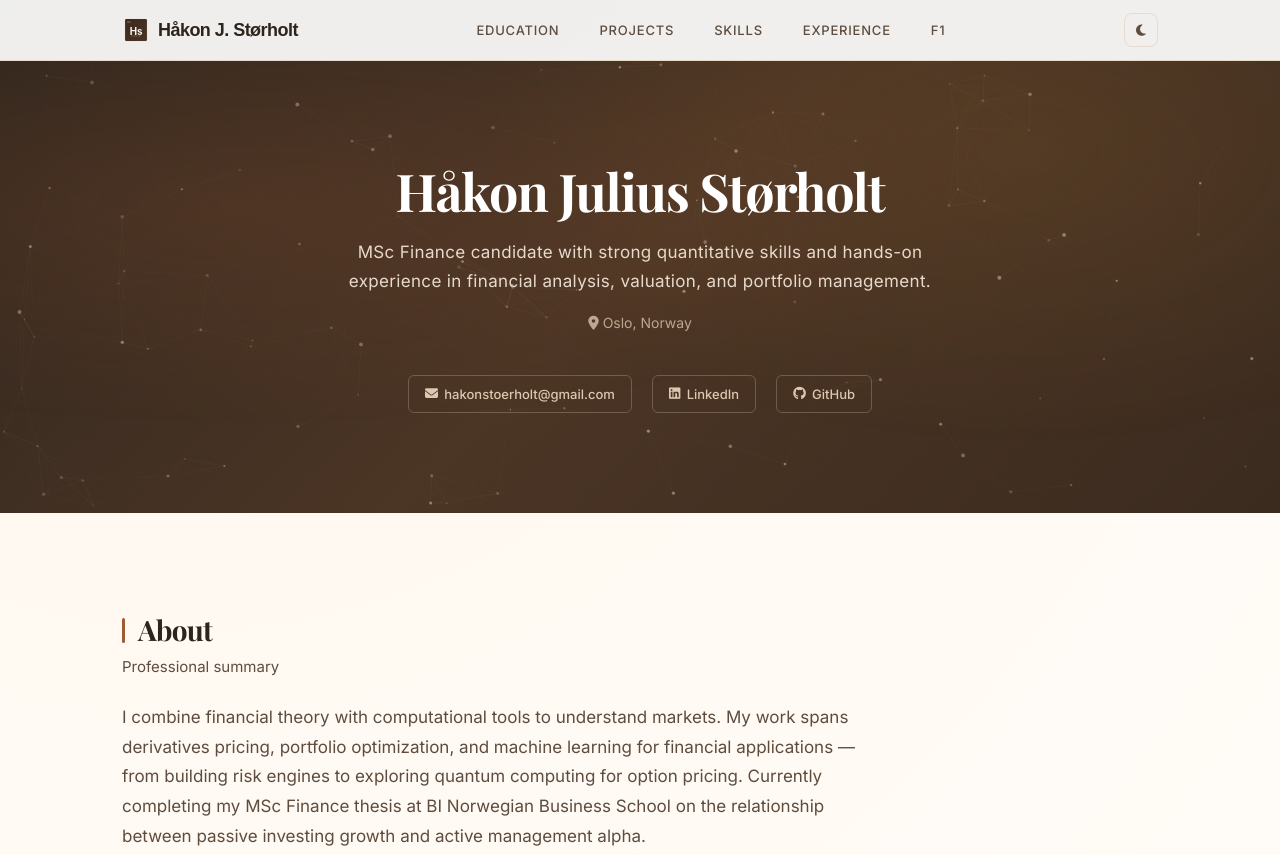
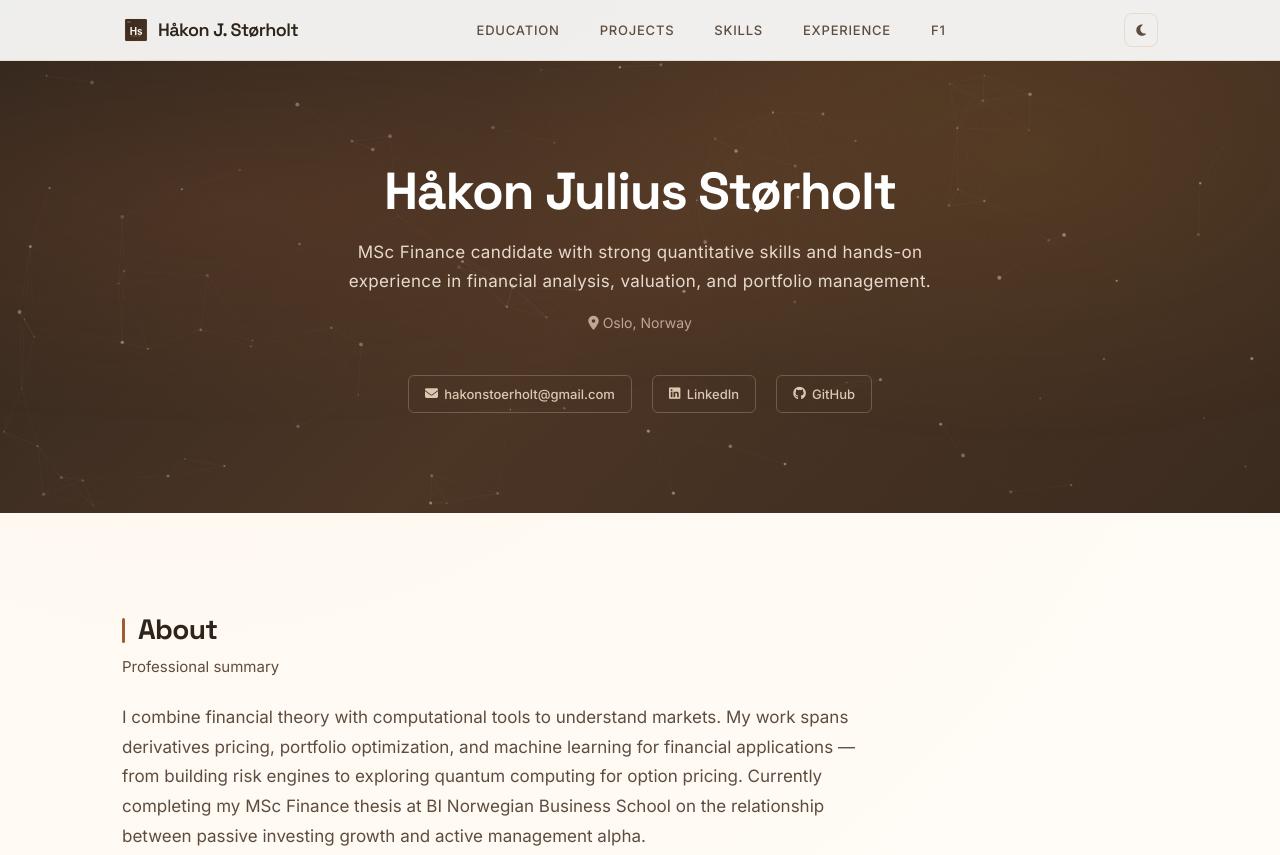
Before and after one commit to hakonstoerholt/hakonstoerholt.github.io, a plain HTML site: page index.html in a window 1280 px wide. Shown: the top 855 px of the page. Drawn offline with nearby package versions, Linux system fonts and the light colour scheme; animation ran at ten frames a second.

Commit message:
Changed font type back

```diff
--- a/index.html
+++ b/index.html
@@ -17,7 +17,7 @@
     <link rel="icon" type="image/svg+xml" href="images/favicon.svg">
 
     <!-- Google Fonts -->
-    <link href="https://fonts.googleapis.com/css2?family=Inter:wght@300;400;500;600;700&family=Playfair+Display:wght@400;500;600;700&family=Fira+Code:wght@400;500&display=swap" rel="stylesheet">
+    <link href="https://fonts.googleapis.com/css2?family=Inter:wght@300;400;500;600;700&family=Space+Grotesk:wght@400;500;600;700&family=Fira+Code:wght@400;500&display=swap" rel="stylesheet">
 
     <!-- Font Awesome -->
     <link rel="stylesheet" href="https://cdnjs.cloudflare.com/ajax/libs/font-awesome/6.4.0/css/all.min.css">
@@ -76,7 +76,7 @@
         }
 
         h1, h2, h3, h4, h5, h6 {
-            font-family: 'Playfair Display', Georgia, serif;
+            font-family: 'Space Grotesk', 'Inter', sans-serif;
             font-weight: 600;
             line-height: 1.2;
             letter-spacing: -0.025em;
```
